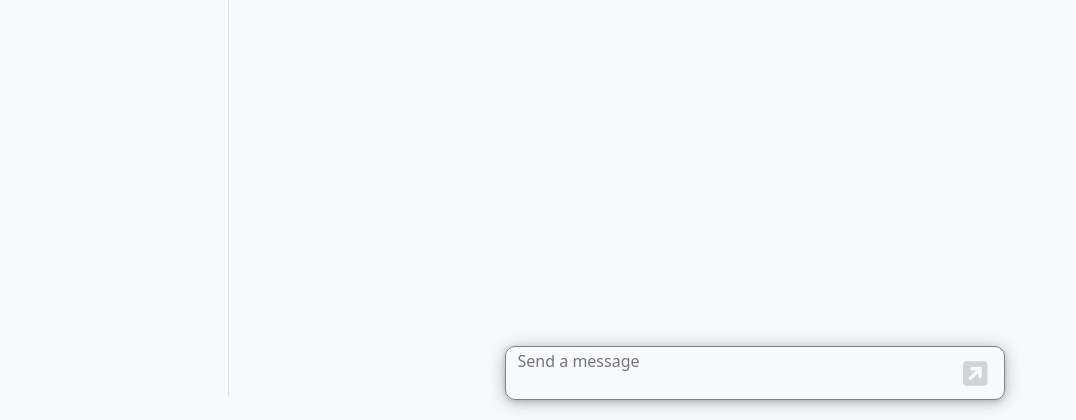
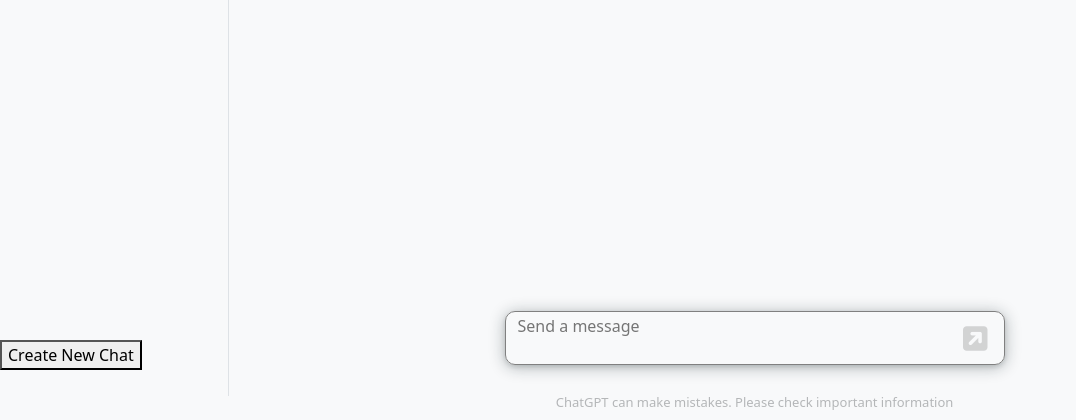
Before and after one commit to movalex/django-openai-chatbot, a Django app: page / in a window 1280 px wide. Shown: the part 380-800 px from the top of the page, without its empty margins (0-1076 px from the left). Run offline with Django 4.2, Linux system fonts and the light colour scheme; the visitor is signed in with stand-in values (Sample User, id 1); data that the repository does not hold is empty; some libraries are stand-ins or nearby versions.

Commit message:
add basic new chat button and disclaimer

```diff
--- a/templates/chatbot.html
+++ b/templates/chatbot.html
@@ -30,6 +30,7 @@
     <div class="list-group list-group-flush scrollarea" id="list-group">
     </div>
     <div class="fixed-bottom-div">
+      <button id="create-chat-btn">Create New Chat</button>
     </div>
   </div>
 
@@ -89,11 +90,12 @@
           <button id="submit-btn">
             <i class="fa-solid fa-square-arrow-up-right"></i>
             <div class="spinner-border text-primary" role="status" style="margin:auto">
-              <span class="visually-hidden">Loading...</span>
+              <span class="visually-hidden">...</span>
             </div>
           </button>
         </form>
       </div>
+      <div class="disclaimer-text relative px-2 py-2 text-center text-muted"><span>ChatGPT can make mistakes. Please check important information</span></div>
     </div>
 </div>
 {% endblock %}
```
